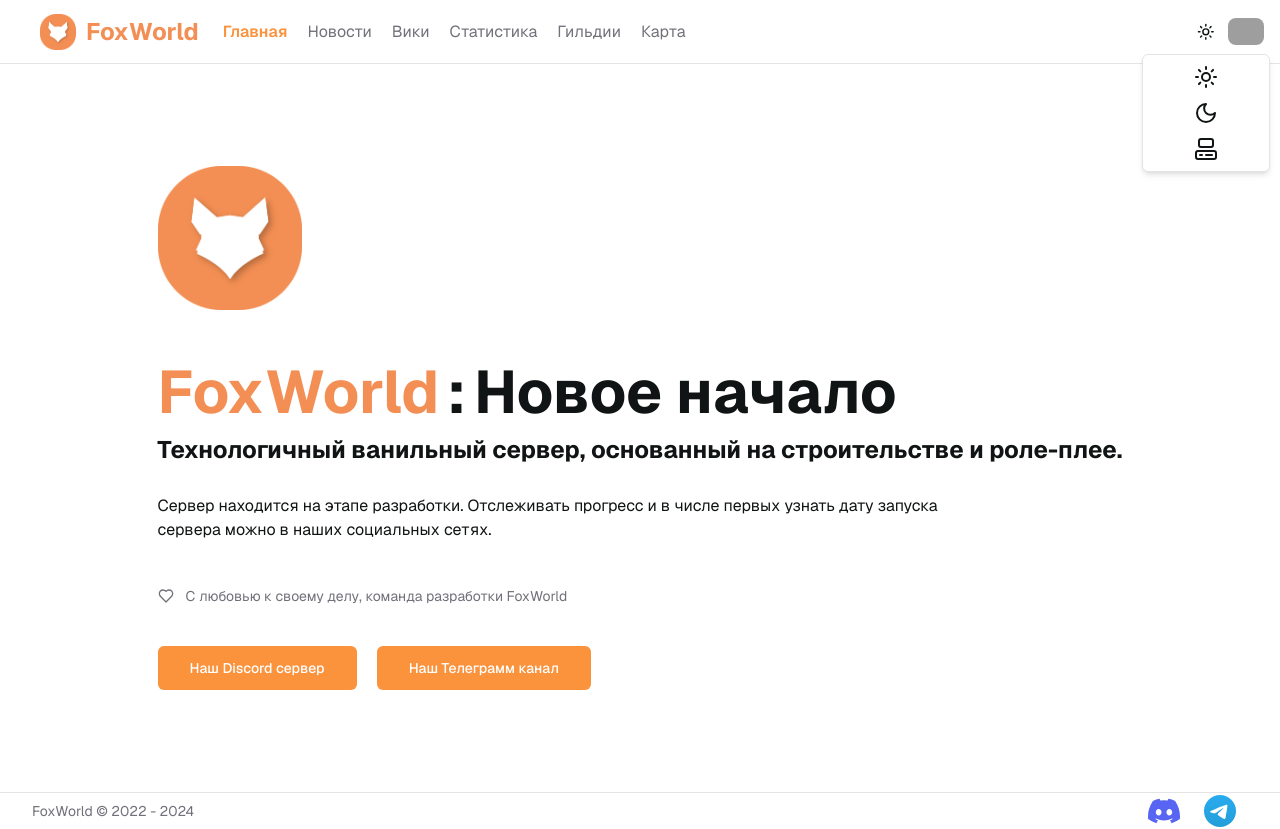
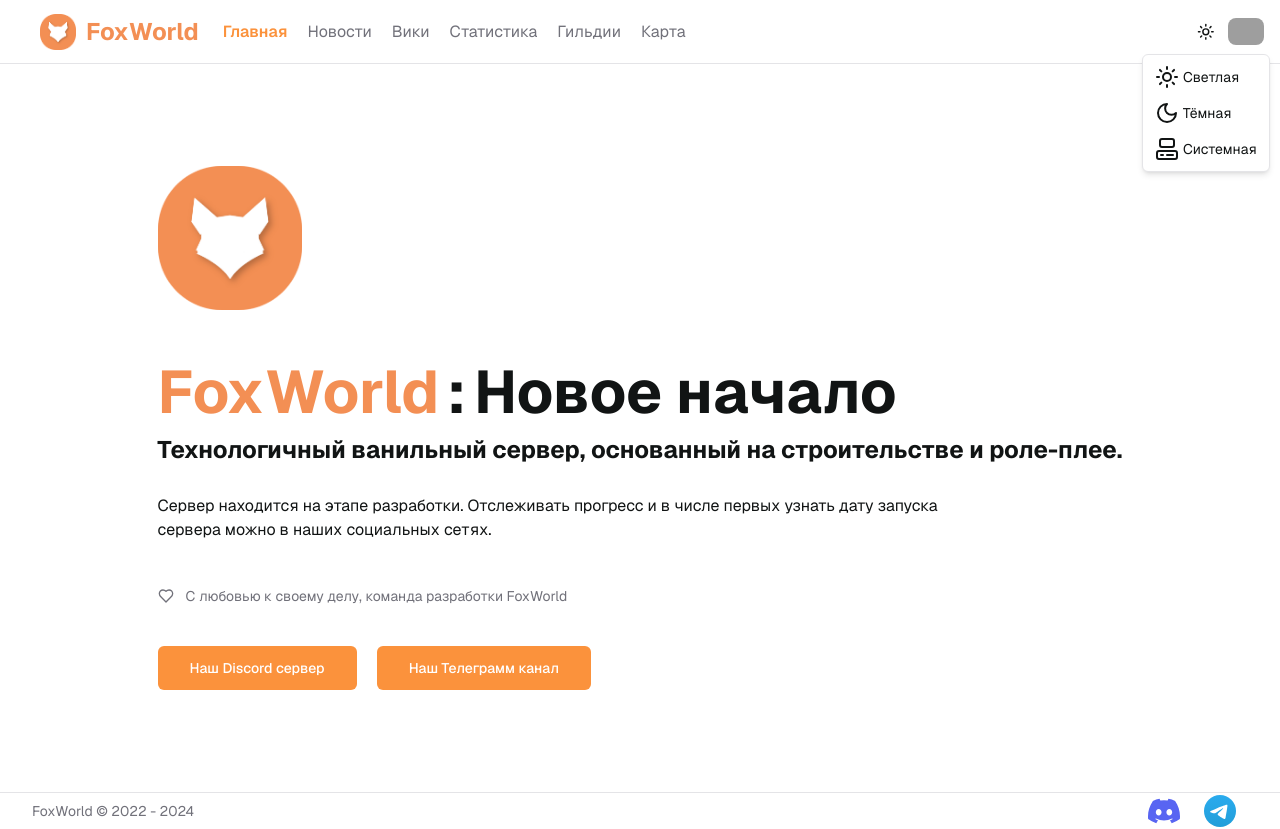
Before and after one commit to PWNight/FoxWorldWeb, a Next.js app: page / in a window 1280 px wide. Both pictures are taken after a click on the button "Переключение темы". Built offline with nearby package versions, Linux system fonts and the light colour scheme; no server answers; grey boxes are pictures that could not be loaded.

Commit message:
Улучшил текст в смену темы

```diff
--- a/components/theme-toggle.tsx
+++ b/components/theme-toggle.tsx
@@ -25,13 +25,16 @@ export function ModeToggle() {
       </DropdownMenuTrigger>
       <DropdownMenuContent>
         <DropdownMenuItem onClick={() => setTheme("light")}>
-          <Sun className="m-auto"/>
+          <Sun/>
+          <p className="ml-1">Светлая</p>
         </DropdownMenuItem>
         <DropdownMenuItem onClick={() => setTheme("dark")}>
-          <Moon className="m-auto"/>
+          <Moon/>
+          <p className="ml-1">Тёмная</p>
         </DropdownMenuItem>
         <DropdownMenuItem onClick={() => setTheme("system")}>
-          <ComputerIcon className="m-auto"/>
+          <ComputerIcon/>
+          <p className="ml-1">Системная</p>
         </DropdownMenuItem>
       </DropdownMenuContent>
     </DropdownMenu>
```
